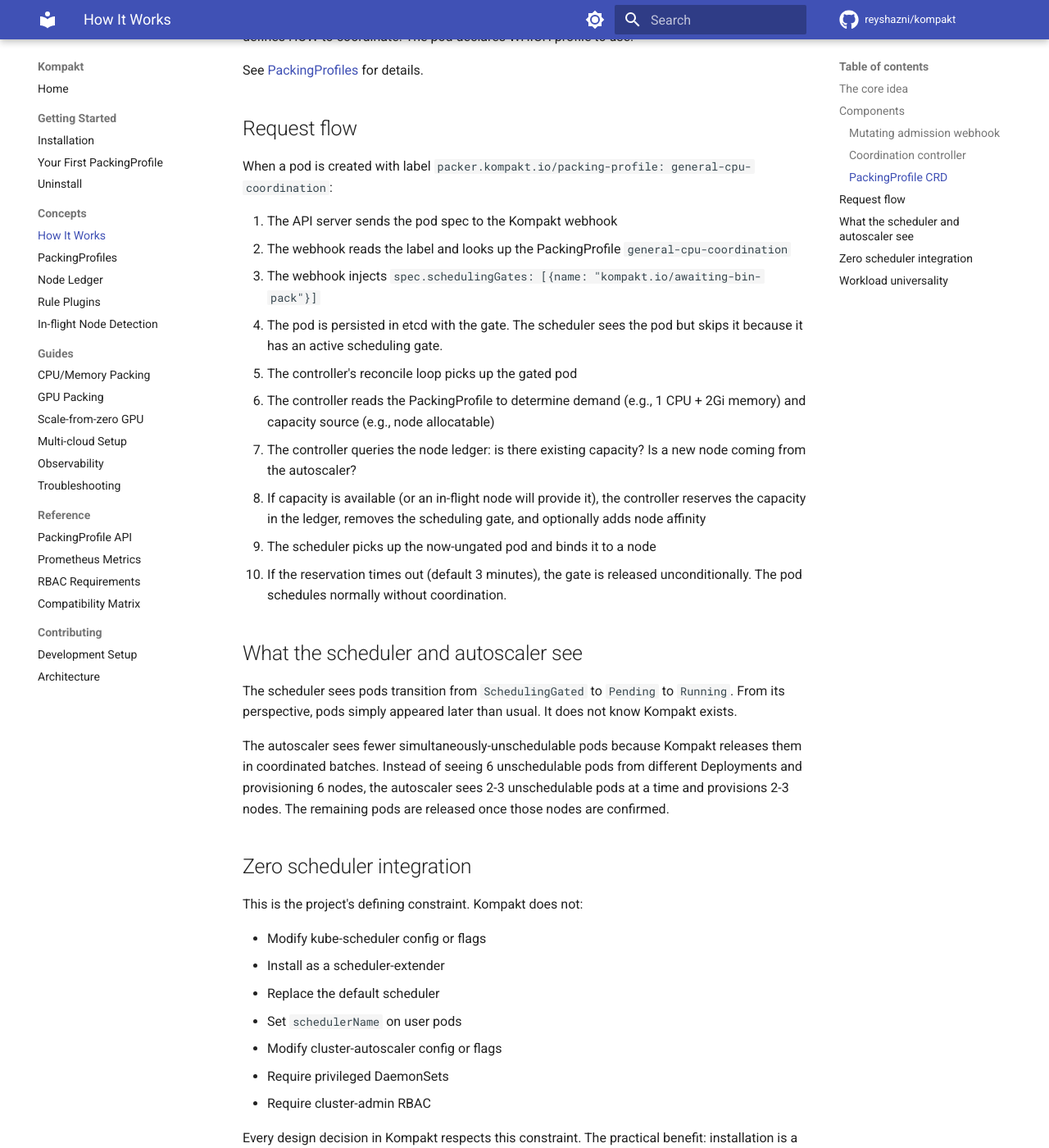
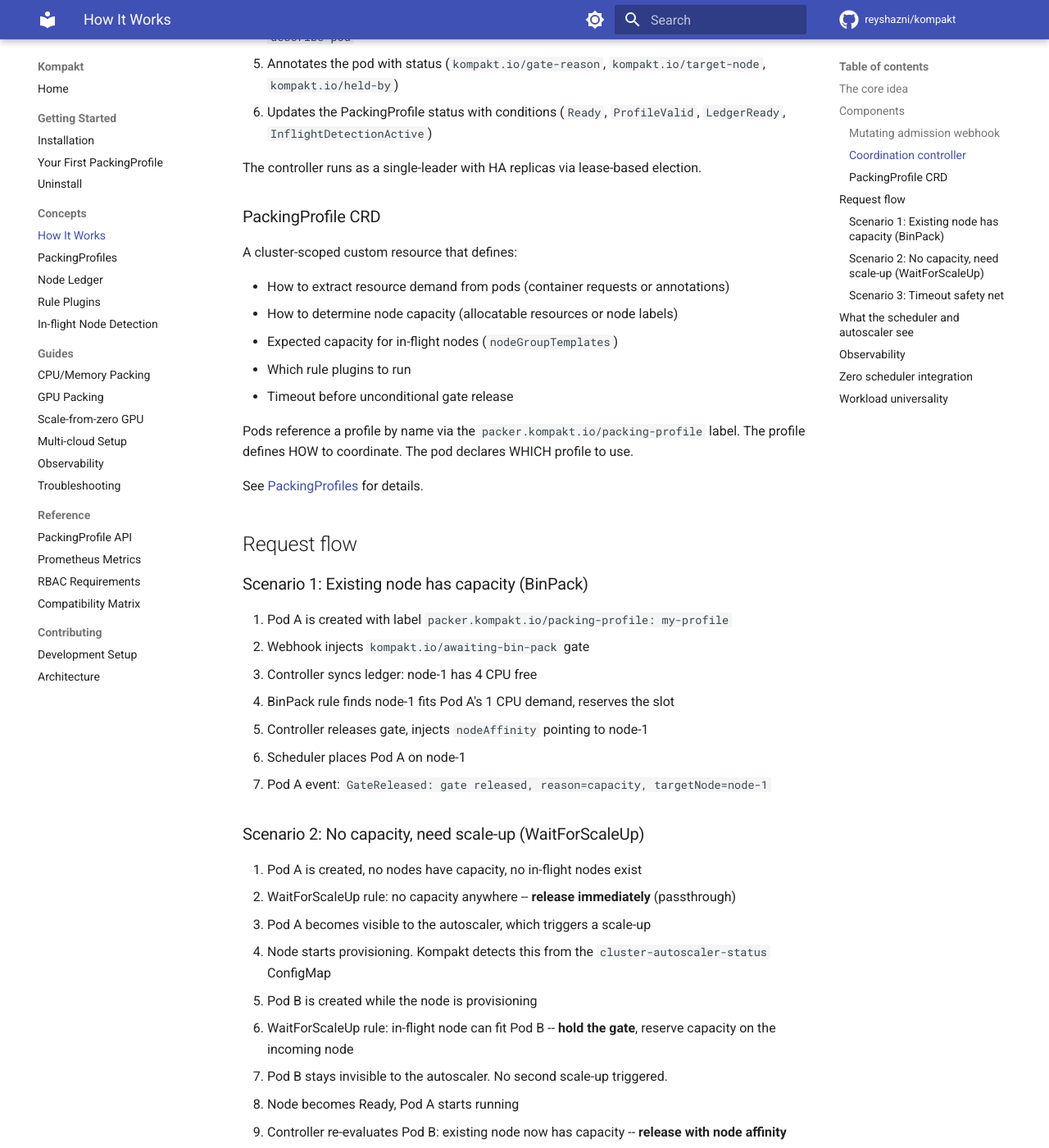
Before and after one commit to reyshazni/kompakt, an MkDocs documentation site: the page built from docs/concepts/how-it-works.md, in a window 1280 px wide and 1400 px high, scrolled down 1426 px. Shown: the whole window at 82% size. Built offline with MkDocs 1.6.1 and Material for MkDocs 9.7.7, drawn with Linux system fonts in a browser that asks for light colours; comment, search, counter and statistics services are not loaded; some of the changed text lies outside the part shown.

Commit message:
docs: focus v0.1 on two rules, move others to roadmap

````diff
--- a/docs/concepts/how-it-works.md
+++ b/docs/concepts/how-it-works.md
@@ -2,7 +2,7 @@
 
 ## The core idea
 
-Kompakt occupies the gap between admission and scheduling. It holds pods at admission time using Kubernetes [scheduling gates](https://kubernetes.io/docs/concepts/scheduling-eviction/pod-scheduling-readiness/) (GA since v1.30) and releases them when the controller confirms that capacity is available or incoming. Everything below Kompakt (the scheduler, the autoscaler) is unmodified.
+Kompakt occupies the gap between admission and scheduling. It holds pods at admission time using Kubernetes [scheduling gates](https://kubernetes.io/docs/concepts/scheduling-eviction/pod-scheduling-readiness/) (GA since v1.30) and releases them when rules confirm that capacity is available, incoming, or needs to be requested. Everything below Kompakt (the scheduler, the autoscaler) is unmodified.
 
 ## Components
 
@@ -14,7 +14,16 @@
 2. If no label: allow the pod through untouched
 3. If label present: look up the named PackingProfile
 4. If profile not found: **reject the pod** with error "PackingProfile not found"
-5. If profile found: inject `spec.schedulingGates` with the appropriate gate names
+5. If profile found: inject `spec.schedulingGates` with the appropriate gate names and a `kompakt.io/trace-id` annotation for end-to-end correlation
+
+Each rule in the profile maps to a distinct gate name:
+
+| Rule | Gate |
+|---|---|
+| BinPackOnInflightCapacity | `kompakt.io/awaiting-bin-pack` |
+| WaitForScaleUp | `kompakt.io/awaiting-scale-up` |
+
+If a profile specifies both rules, both gates are injected. Each gate is managed independently by the corresponding rule.
 
 The webhook is stateless and horizontally scalable. Target p99 latency is under 50ms. No external calls happen in the webhook hot path (the profile lookup hits the in-memory informer cache).
 
@@ -22,12 +31,14 @@
 
 ### Coordination controller
 
-A controller-runtime reconciler that watches gated pods and nodes. It:
+A controller-runtime reconciler that watches gated pods and nodes. For each gated pod, it:
 
-1. Maintains the [node ledger](node-ledger.md) with existing capacity and in-flight nodes from the autoscaler
-2. Runs configured [rule plugins](rule-plugins.md) for each gated pod
-3. When a rule determines capacity is available, removes the scheduling gate
-4. Optionally injects `spec.affinity.nodeAffinity` to steer the pod to the right node
+1. Syncs the [node ledger](node-ledger.md) with current cluster state (existing nodes, pod usage, in-flight nodes from autoscaler)
+2. Runs the profile's [rule plugins](rule-plugins.md) in order
+3. Based on rule decisions: releases gates, holds gates, or releases with node affinity
+4. Emits Kubernetes Events on the pod (`GateReleased`, `GateHeld`) visible in `kubectl describe pod`
+5. Annotates the pod with status (`kompakt.io/gate-reason`, `kompakt.io/target-node`, `kompakt.io/held-by`)
+6. Updates the PackingProfile status with conditions (`Ready`, `ProfileValid`, `LedgerReady`, `InflightDetectionActive`)
 
 The controller runs as a single-leader with HA replicas via lease-based election.
 
@@ -37,6 +48,7 @@
 
 - How to extract resource demand from pods (container requests or annotations)
 - How to determine node capacity (allocatable resources or node labels)
+- Expected capacity for in-flight nodes (`nodeGroupTemplates`)
 - Which rule plugins to run
 - Timeout before unconditional gate release
 
@@ -46,24 +58,68 @@
 
 ## Request flow
 
-When a pod is created with label `packer.kompakt.io/packing-profile: general-cpu-coordination`:
+### Scenario 1: Existing node has capacity (BinPack)
 
-1. The API server sends the pod spec to the Kompakt webhook
-2. The webhook reads the label and looks up the PackingProfile `general-cpu-coordination`
-3. The webhook injects `spec.schedulingGates: [{name: "kompakt.io/awaiting-bin-pack"}]`
-4. The pod is persisted in etcd with the gate. The scheduler sees the pod but skips it because it has an active scheduling gate.
-5. The controller's reconcile loop picks up the gated pod
-6. The controller reads the PackingProfile to determine demand (e.g., 1 CPU + 2Gi memory) and capacity source (e.g., node allocatable)
-7. The controller queries the node ledger: is there existing capacity? Is a new node coming from the autoscaler?
-8. If capacity is available (or an in-flight node will provide it), the controller reserves the capacity in the ledger, removes the scheduling gate, and optionally adds node affinity
-9. The scheduler picks up the now-ungated pod and binds it to a node
-10. If the reservation times out (default 3 minutes), the gate is released unconditionally. The pod schedules normally without coordination.
+1. Pod A is created with label `packer.kompakt.io/packing-profile: my-profile`
+2. Webhook injects `kompakt.io/awaiting-bin-pack` gate
+3. Controller syncs ledger: node-1 has 4 CPU free
+4. BinPack rule finds node-1 fits Pod A's 1 CPU demand, reserves the slot
+5. Controller releases gate, injects `nodeAffinity` pointing to node-1
+6. Scheduler places Pod A on node-1
+7. Pod A event: `GateReleased: gate released, reason=capacity, targetNode=node-1`
+
+### Scenario 2: No capacity, need scale-up (WaitForScaleUp)
+
+1. Pod A is created, no nodes have capacity, no in-flight nodes exist
+2. WaitForScaleUp rule: no capacity anywhere -- **release immediately** (passthrough)
+3. Pod A becomes visible to the autoscaler, which triggers a scale-up
+4. Node starts provisioning. Kompakt detects this from the `cluster-autoscaler-status` ConfigMap
+5. Pod B is created while the node is provisioning
+6. WaitForScaleUp rule: in-flight node can fit Pod B -- **hold the gate**, reserve capacity on the incoming node
+7. Pod B stays invisible to the autoscaler. No second scale-up triggered.
+8. Node becomes Ready, Pod A starts running
+9. Controller re-evaluates Pod B: existing node now has capacity -- **release with node affinity**
+10. Scheduler places Pod B on the same node
+
+Result: 1 node instead of 2.
+
+### Scenario 3: Timeout safety net
+
+If a pod stays gated longer than `reservationTimeout` (default 3m), the gate is released unconditionally. This handles edge cases: node provisioning fails, autoscaler stalls, resource estimates were wrong. The pod schedules normally without coordination.
 
 ## What the scheduler and autoscaler see
 
 The scheduler sees pods transition from `SchedulingGated` to `Pending` to `Running`. From its perspective, pods simply appeared later than usual. It does not know Kompakt exists.
 
-The autoscaler sees fewer simultaneously-unschedulable pods because Kompakt releases them in coordinated batches. Instead of seeing 6 unschedulable pods from different Deployments and provisioning 6 nodes, the autoscaler sees 2-3 unschedulable pods at a time and provisions 2-3 nodes. The remaining pods are released once those nodes are confirmed.
+The autoscaler sees fewer simultaneously-unschedulable pods because Kompakt controls when pods become visible. Instead of seeing 6 unschedulable pods and provisioning 6 nodes, the autoscaler sees 1-2 unschedulable pods at a time, provisions 1-2 nodes, and the remaining pods are released once those nodes arrive.
+
+## Observability
+
+Kompakt provides multiple layers of visibility:
+
+**Pod level** (kubectl describe pod):
+
+- Events: `GateHeld` (which rule is holding), `GateReleased` (reason, target node)
+- Annotations: `kompakt.io/held-by` (while gated), `kompakt.io/gate-reason` and `kompakt.io/target-node` (after release)
+- Trace ID: `kompakt.io/trace-id` for correlating webhook and controller logs
+
+**Profile level** (kubectl get packingprofiles):
+
+```
+NAME                 DEMAND            RULES                                          GATES   INFLIGHT   READY   AGE
+general-cpu-coord    ResourceRequest   ["BinPackOnInflightCapacity","WaitForScaleUp"]  3       2          True    1h
+```
+
+**Profile conditions** (kubectl describe packingprofile):
+
+| Condition | Meaning |
+|---|---|
+| `Ready` | Profile is valid and ledger is synced |
+| `ProfileValid` | Configuration has no errors |
+| `LedgerReady` | Last cluster state sync succeeded |
+| `InflightDetectionActive` | In-flight nodes detected from autoscaler |
+
+**Prometheus metrics**: Gate hold duration, release counts by reason, rule evaluation latency, ledger node counts. See [Metrics](../reference/metrics.md).
 
 ## Zero scheduler integration
 
````
Also changed, not shown: other parts of docs/concepts/how-it-works.md (+1 -1 lines), docs/concepts/rule-plugins.md (+15 -32 lines), docs/index.md (+15 -5 lines), docs/reference/api-reference.md (+2 -3 lines).
